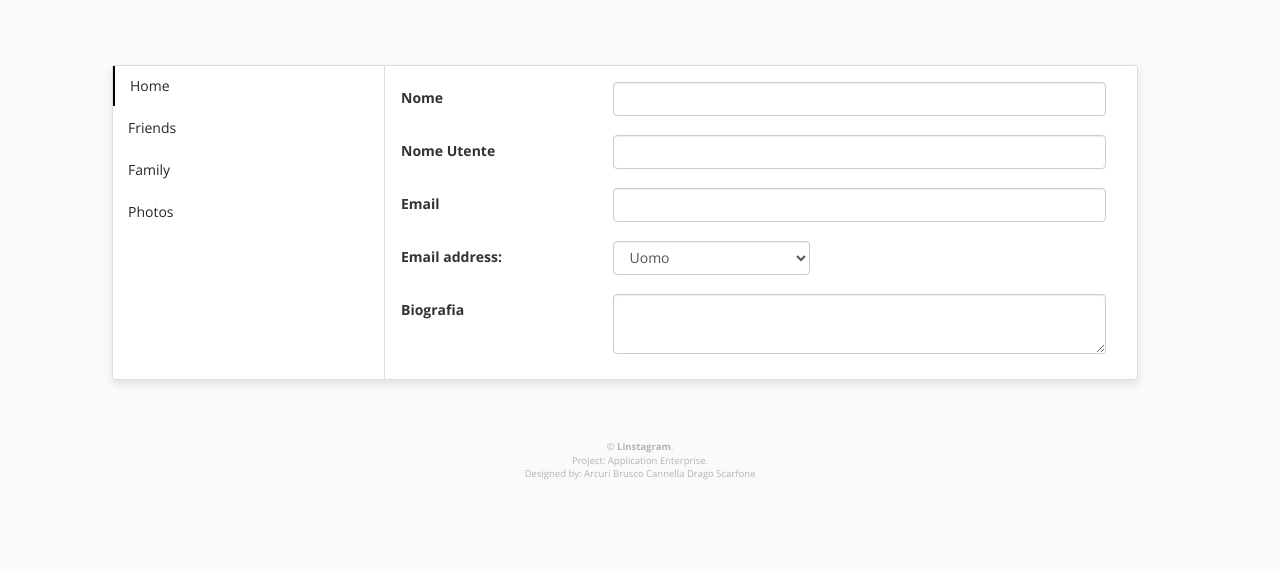
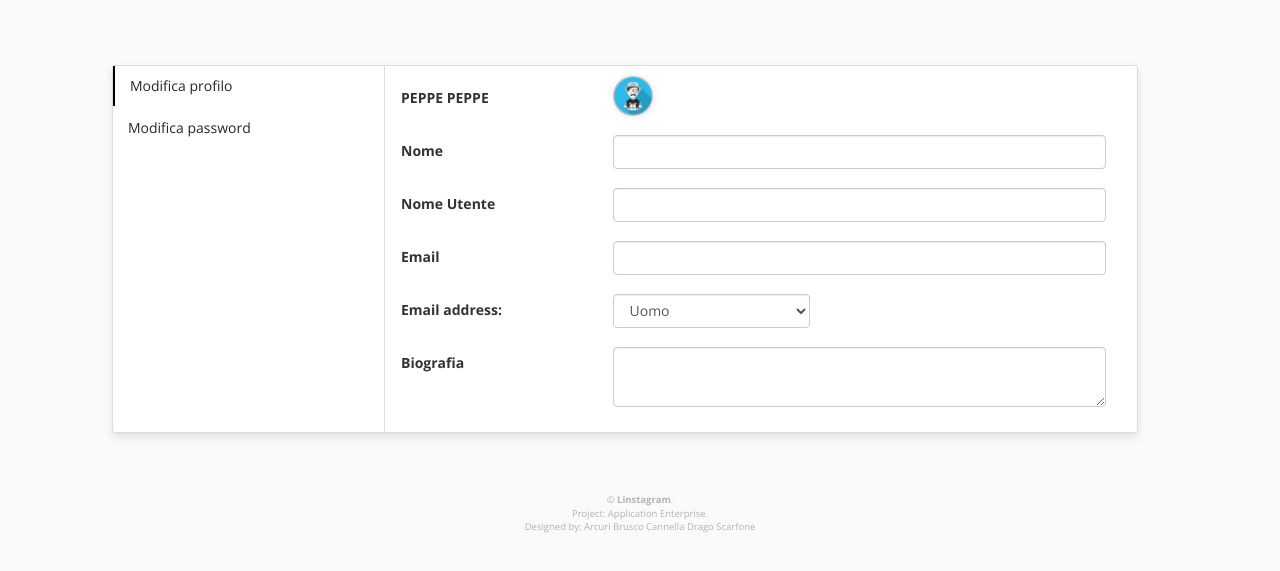
Before and after one commit to lorenzobrusco/linstagram-graph, a plain HTML site: page modify_profile.html in a window 1280 px wide. Shown: the part 63-634 px from the top of the page. Drawn offline with nearby package versions, Linux system fonts and the light colour scheme.

Commit message:
modify profile phase 1.2

```diff
--- a/modify_profile.html
+++ b/modify_profile.html
@@ -43,15 +43,23 @@
   <div class="row content-modify-profile">
     <div class="col-sm-3 sidenav">
       <ul class="nav nav-pills nav-stacked custom-nav">
-        <li class="active-nav"><a href="#section1">Home</a></li>
-        <li><a href="#section2">Friends</a></li>
-        <li><a href="#section3">Family</a></li>
-        <li><a href="#section3">Photos</a></li>
+        <li class="active-nav"><a href="#section1">Modifica profilo</a></li>
+        <li><a href="#section2">Modifica password</a></li>
       </ul><br>
     </div>
     <div class="col-md-9">
       <!-- start body-section -->
       <div class='modify-profile'>
+        <div class="photo">
+            <div class="form-inline-profile">
+
+              <div class="input-inline">
+               <img class="user-img" src="user_login_img.png">
+             </div>
+              <label for="name">PEPPE PEPPE</label>
+           </div>
+        </div>
+        <div class="info">
           <form>
             <div class="form-inline-profile">
               <label for="name">Nome</label>
@@ -90,6 +98,7 @@
 </div>
 </div>
 </div>
+</div>
 </section>
 <!-- end section -->
 
--- a/profile.css
+++ b/profile.css
@@ -280,6 +280,20 @@ footer{
 	border-left: 0.5px solid #ddd;
 }
 
+.content-modify-profile .modify-profile .user-img {
+  bottom: 6px;
+  position: relative;
+  background: rgba(0, 0, 0, .25);
+  padding: 1px;
+  width: 40px;
+  height: 40px;
+  border-radius: 50%;
+  -ms-flex-item-align: center;
+  box-shadow: 0.5px 0.5px 7px 0 rgba(0, 0, 0, 0.1);
+  align-self: center;
+}
+
+
 .content-modify-profile .modify-profile .form-inline-profile{
 	margin-bottom: 16px;
 }
```
Lines whose indentation alone changed are shown as unchanged.
